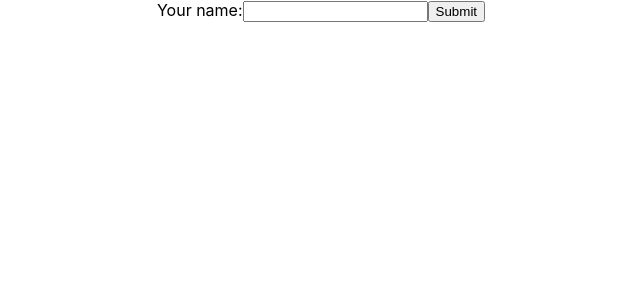
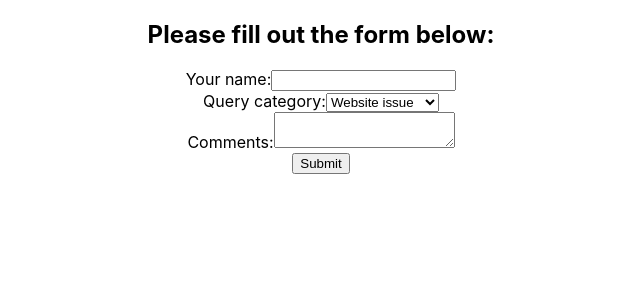
Before and after one commit to codingbyfreddish/react-app, a React (Create React App) app in the folder my-app/: page / in a window 1280 px wide. Shown: the top 300 px of the page, without its empty margins (319-959 px from the left). Built offline with nearby package versions, Linux system fonts and the light colour scheme.

Commit message:
add UncontrolledForms.js /components

```diff
--- a/my-app/src/App.js
+++ b/my-app/src/App.js
@@ -1,11 +1,11 @@
 import logo from './logo.svg';
 import './App.css';
-import ControlledForms from './components/ControlledForms';
+import UncontrolledForms from './components/UncontrolledForms';
 
 function App() {
   return (
     <div className="App">
-      <ControlledForms/>
+      <UncontrolledForms/>
     </div>
   );
 }
--- a/my-app/src/components/ControlledForms.js
+++ b/my-app/src/components/ControlledForms.js
@@ -5,22 +5,63 @@ export class ControlledForms extends Component {
       super(props)
 
       this.state = {
-         name: ''
+         name: '',
+         category: 'website',
+         comments: '',
       }
     }
 
-   handleNameChange = (event) => {
+//    handleNameChange = (event) => {
+//         this.setState({
+//             name: event.target.value
+//         })
+//     }
+
+//     handleCategoryChange = (event) => {
+//         this.setState({
+//             category: event.target.value
+//         })
+//     }
+
+//     handleCommentsChange = (event) => {
+//         this.setState({
+//             comments: event.target.value
+//         })
+//     }
+
+    handleChange = (event) => {
+        const {name, value} = event.target
         this.setState({
-            name: event.target.value
+            [name]: value
         })
+    }
+
+    handleSubmit = (event) => {
+        event.preventDefault();
+        console.log(this.state)
     }
 
   render() {
     return (
       <div>
-        <form>
-            <label htmlFor='id-name'>Your name:</label>
-            <input value={this.state.name} onChange={this.handleNameChange} id='id-name' name='name' type='text'></input>
+        <h2>Please fill out the form below:</h2>
+        <form onSubmit={this.handleSubmit}>
+            <div>
+                <label htmlFor='id-name'>Your name:</label>
+                <input value={this.state.name} onChange={this.handleChange} id='id-name' name='name' type='text'></input>
+            </div>
+            <div>
+                <label htmlFor='id-category'>Query category:</label>
+                <select id='id-category' name='category' value={this.state.category} onChange={this.handleChange}>
+                    <option value='website'>Website issue</option>
+                    <option value='order'>Order issue</option>
+                    <option value='general'>General inquiry</option>
+                </select>
+            </div>
+            <div>
+                <label htmlFor='id-comments'>Comments:</label>
+                <textarea id='id-comments' name='comments' value={this.state.comments} onChange={this.handleChange} />
+            </div>
             <input type='submit' value='Submit'></input>
         </form>
       </div>
--- /dev/null
+++ b/my-app/src/components/UncontrolledForms.js
@@ -0,0 +1,45 @@
+import React, { Component } from 'react'
+
+export class UncontrolledForms extends Component {
+    constructor(props) {
+      super(props)
+      this.inputName = React.createRef();
+      this.inputCategory = React.createRef();
+      this.inputComments = React.createRef();
+    }
+    handleSubmit = (event) => {
+        event.preventDefault();
+        console.log(this.inputName.current.value)
+        console.log(this.inputCategory.current.value)
+        console.log(this.inputComments.current.value)
+    }
+
+  render() {
+    return (
+      <div>
+        <h2>Please fill out the form below:</h2>
+        <form onSubmit={this.handleSubmit}>
+            <div>
+                <label htmlFor='id-name'>Your name:</label>
+                <input id='id-name' name='name' type='text' ref={this.inputName}></input>
+            </div>
+            <div>
+                <label htmlFor='id-category'>Query category:</label>
+                <select id='id-category' name='category' ref={this.inputCategory}>
+                    <option value='website'>Website issue</option>
+                    <option value='order'>Order issue</option>
+                    <option value='general'>General inquiry</option>
+                </select>
+            </div>
+            <div>
+                <label htmlFor='id-comments'>Comments:</label>
+                <textarea id='id-comments' name='comments' ref={this.inputComments} />
+            </div>
+            <input type='submit' value='Submit'></input>
+        </form>
+      </div>
+    )
+  }
+}
+
+export default UncontrolledForms
```
